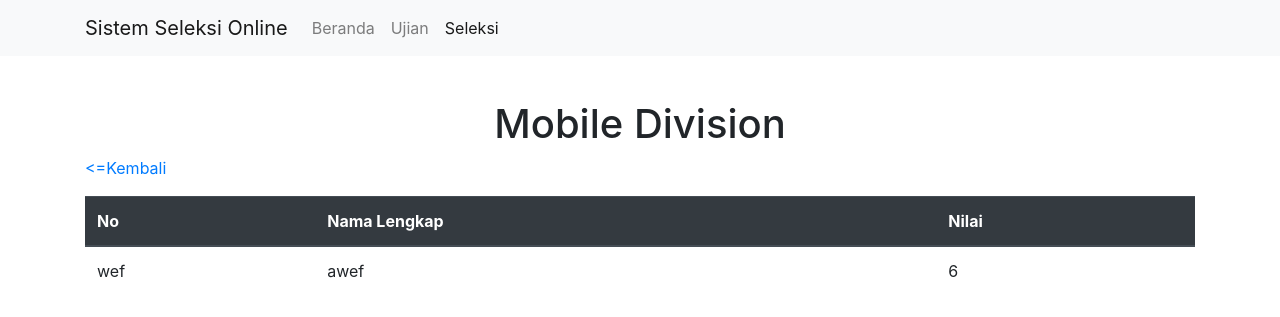
After one commit to muhammadhafifalbusyro/SISTEM-SELEKSI-ONLINE, a CodeIgniter app: page /sistem-seleksi-online/seleksi/mobdev in a window 1280 px wide. The commit adds this page. Shown: the top 317 px of the page. Run offline with CodeIgniter, Linux system fonts and the light colour scheme.

Commit message:
add view seleksi

```diff
--- a/application/controllers/Seleksi.php
+++ b/application/controllers/Seleksi.php
@@ -7,4 +7,23 @@ class Seleksi extends CI_Controller{
 		$this->load->view("seleksi");
 		$this->load->view("templates/footer");
 	}
+	public function frontdev()
+	{
+		$data["page"] = "seleksi";
+		$this->load->view("templates/header",$data);
+		$this->load->view("seleksi_frontdev");
+
+	}
+	public function backdev()
+	{
+		$data["page"] = "seleksi";
+		$this->load->view("templates/header",$data);
+		$this->load->view("seleksi_backdev");
+	}
+	public function mobdev()
+	{
+		$data["page"] = "seleksi";
+		$this->load->view("templates/header",$data);
+		$this->load->view("seleksi_mobdev");
+	}
 }
--- a/application/views/beranda.php
+++ b/application/views/beranda.php
@@ -1,4 +1,4 @@
-  <div class="jumbotron">
+  <div class="jumbotron mt-5">
     <h1 class="display-4">Selamat datang di Pondok Programmer</h1>
     <p class="lead">Tahap awal sebelum calon santri belajar di Pondok Programmer, seluruh calon santri diwajibkan mengikuti ujian seleksi jurusan di Pondok Programmer</p>
   </div>
--- a/application/views/seleksi.php
+++ b/application/views/seleksi.php
@@ -1,3 +1,5 @@
-<div style="display: flex;height: 95vh;width: 100%;justify-content: center;align-items: center">
-	<a href="http://google.com" class="text-decoration-none"><div class="p-5 mb-3 bg-primary text-white rounded-lg shadow">Front End Division</div></a>
+<div style="display: flex;height: 95vh;width: 100%;justify-content: center;align-items: center;" class="container">
+	<a href="<?php echo base_url() ?>seleksi/frontdev" class="text-decoration-none hover mr-5 ml-5"><div class="p-5 mb-3 bg-primary text-white rounded-lg shadow">Front End Division</div></a>
+	<a href="<?php echo base_url() ?>seleksi/backdev" class="text-decoration-none hover mr-5 ml-5"><div class="p-5 mb-3 bg-success text-white rounded-lg shadow">Back End Division</div></a>
+	<a href="<?php echo base_url() ?>seleksi/mobdev" class="text-decoration-none hover mr-5 ml-5"><div class="p-5 mb-3 bg-danger text-white rounded-lg shadow">Mobile Division</div></a>
 </div>
--- /dev/null
+++ b/application/views/seleksi_mobdev.php
@@ -0,0 +1,22 @@
+<div style="display: flex;margin-top: 100px;justify-content: center;align-items: center;flex-direction: column;margin-bottom: 100px">
+	<h1>Mobile Division</h1>
+	<div class="container ">
+		<a href="<?php echo base_url() ?>seleksi"><p  class="mb-3"><=Kembali</p></a>
+		<table class="table ">
+			<thead class="thead-dark">
+				<tr>
+					<th scope="col">No</th>
+					<th scope="col">Nama Lengkap</th>
+					<th scope="col">Nilai</th>
+				</tr>
+			</thead>
+			<tbody>
+				<tr>
+					<td>wef</td>
+					<td>awef</td>
+					<td>6</td>
+				</tr>
+			</tbody>
+		</table>
+	</div>
+</div>
```
Also changed, not shown: application/views/seleksi_backdev.php (added, +22 -0 lines), application/views/seleksi_frontdev.php (added, +22 -0 lines).
